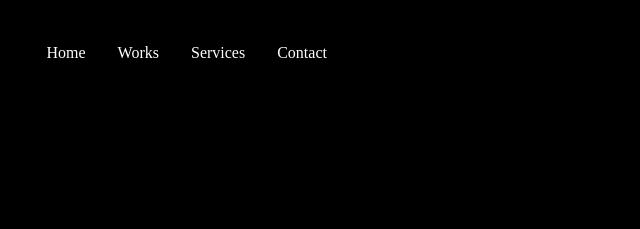
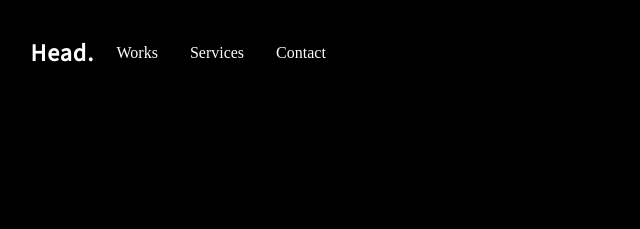
Before and after one commit to KatjaOllila/responsive-design, a plain HTML site: page index.html in a window 1280 px wide. Shown: the top 229 px of the page, 47-687 px from the left. Drawn offline with nearby package versions, Linux system fonts and the light colour scheme.

Commit message:
added logo

```diff
--- a/index.html
+++ b/index.html
@@ -14,13 +14,13 @@
 <body>
     <div class="container">
         <div class="container_card">
-            <ul class="topnav" id="myTopnav">
-                <li><a href="#home" class="active">Home</a></li>
-                <li><a href="#news">Works</a></li>
-                <li><a href="#contact">Services</a></li>
-                <li><a href="#about">Contact</a></li>
-
-                </a>
+            <div class="logo">
+                <h2>Head.</h2>
+            </div>
+            <ul class="topnav">
+                <li><a href="#works">Works</a></li>
+                <li><a href="#services">Services</a></li>
+                <li><a href="#contact">Contact</a></li>
             </ul>
             <div class="box">
                 <div class="box_title">
--- a/styles/index.scss
+++ b/styles/index.scss
@@ -50,22 +50,14 @@ ul.topnav li {
 ul.topnav li a:hover:not(.active) {
   background-color: #0a612b;}
 
-
-
 ul.topnav li.right {
   float: right;}
-
-
-
 
 
   @media screen and (max-width: 600px) {
     ul.topnav li.right,
     ul.topnav li {float: none;}
   }
-
-
-
 
 
 .box {
@@ -99,6 +91,14 @@ ul.topnav li.right {
     display: flex;
     align-self: center;
 }
+.logo {
+  width: 70px;
+  height: 40px;
+  display: flex;
+  position: relative;
+  top: 10px;
+}
+
 p.text {
     font-family: 'Source Sans 3', sans-serif;
     color: #FFFFFF;
@@ -111,3 +111,9 @@ h1 {
     letter-spacing: -2px;
     color: #FFFFFF;
 }
+h2 {
+  font-family: 'Source Sans 3', sans-serif;
+  color: #FFFFFF;
+  letter-spacing: 1px;
+
+}
```
Also changed, not shown: styles/index.css, 1 other file.
